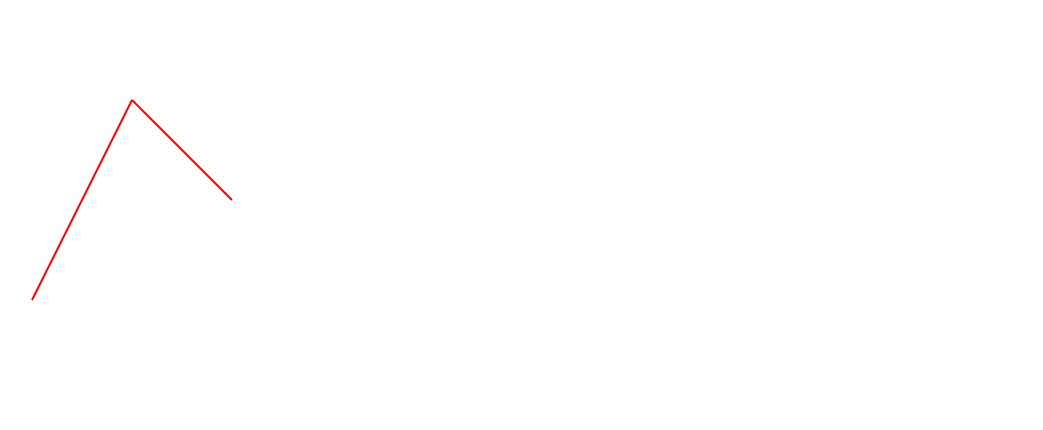
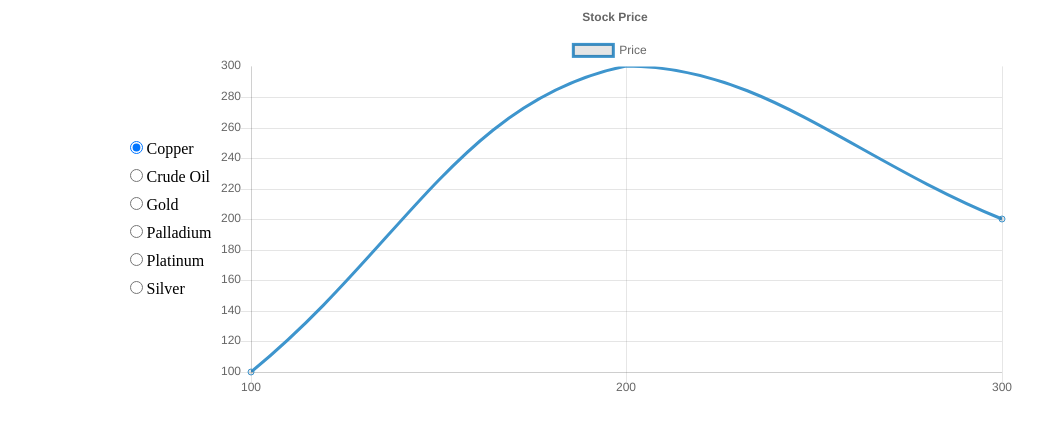
Before and after one commit to afarahmand/commodity-analyzer, a website: page index.html in a window 1280 px wide. Shown: the whole page, without its empty margins (68-1111 px from the left). Drawn offline with nearby package versions, Linux system fonts and the light colour scheme; no server answers.

Commit message:
Basic html page

```diff
--- a/index.html
+++ b/index.html
@@ -3,18 +3,72 @@
   <head>
     <link rel="stylesheet" href="./stylesheets/index.css">
     <link rel="stylesheet" href="./stylesheets/reset.css">
+    <script src="https://ajax.googleapis.com/ajax/libs/jquery/3.3.1/jquery.min.js">
+    </script>
+    <script src="./javascripts/bundle.js"></script>
+
+    <!-- <script type="text/javascript">
+      const handleSelectedCommodity = (radioButton) => {
+        console.log(radioButton.value);
+      };
+    </script> -->
     <meta charset="utf-8">
     <title>Stock Alerter</title>
   </head>
   <body>
-    <!-- <div class="chart"></div> -->
-    <svg id="chart1" class="chart">
-      <!-- <line x1="0" y1="400" x2="100" y2="300" style="stroke:red;stroke-width:2" />
-      <line x1="100" y1="300" x2="200" y2="100" style="stroke:red;stroke-width:2" />
-      <line x1="200" y1="100" x2="300" y2="200" style="stroke:red;stroke-width:2" /> -->
-    </svg>
+    <main>
+      <form id="radio-buttons">
+
+        <label>
+          <input
+            onchange="handleSelectedCommodity(this);"
+            type="radio" name="selected-commodity" value="Copper" checked
+          />
+          Copper
+        </label>
+
+        <label>
+          <input
+            onchange="handleSelectedCommodity(this);"
+            type="radio" name="selected-commodity" value="Crude Oil"
+          />
+          Crude Oil
+        </label>
+
+        <label>
+          <input
+            onchange="handleSelectedCommodity(this);"
+            type="radio" name="selected-commodity" value="Gold"
+          />
+          Gold
+        </label>
+
+        <label>
+          <input
+            onchange="handleSelectedCommodity(this);"
+            type="radio" name="selected-commodity" value="Palladium"
+          />
+          Palladium
+        </label>
+
+        <label>
+          <input
+            onchange="handleSelectedCommodity(this);"
+            type="radio" name="selected-commodity" value="Platinum"
+          />
+          Platinum
+        </label>
+
+        <label>
+          <input
+            onchange="handleSelectedCommodity(this);"
+            type="radio" name="selected-commodity" value="Silver"
+          />
+          Silver
+        </label>
+
+      </form>
+      <canvas id="chart1"></canvas>
+    </main>
   </body>
 </html>
-
-<script src="https://d3js.org/d3.v5.min.js" charset="utf-8"></script>
-<script src='./javascripts/chart1.js'></script>
```
